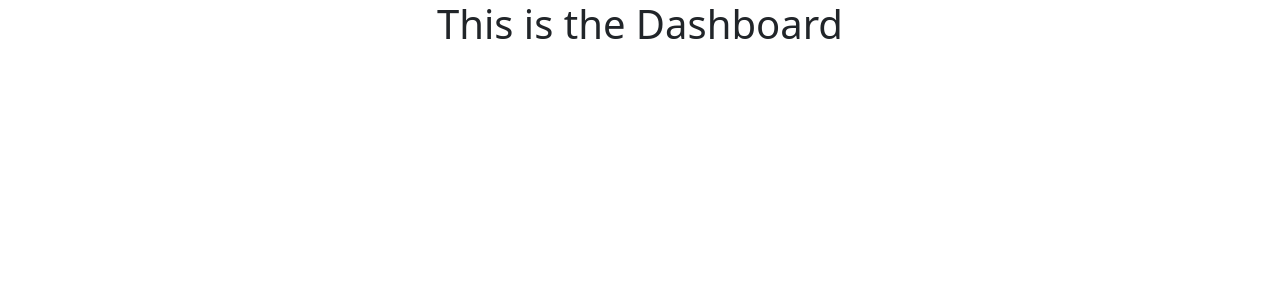
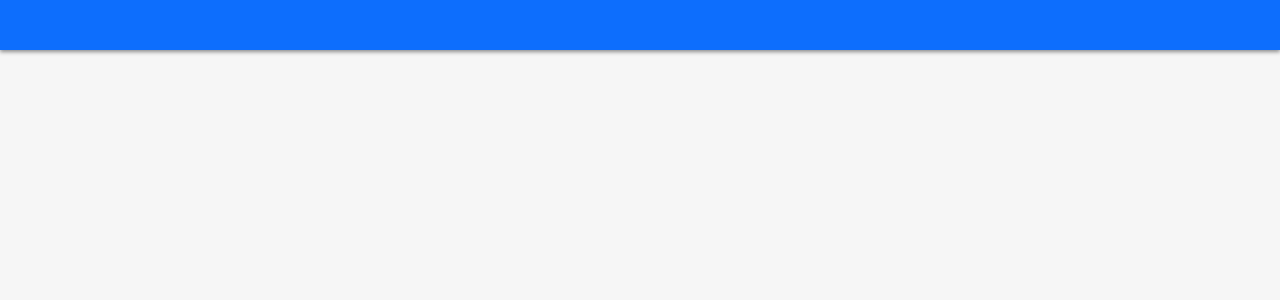
Before and after one commit to udaraJ08/nutriant-admin, a React (Create React App) app: page / in a window 1280 px wide. Shown: the top 300 px of the page. Built offline with nearby package versions, Linux system fonts and the light colour scheme.

Commit message:
navigation done

```diff
--- a/public/index.html
+++ b/public/index.html
@@ -26,7 +26,7 @@
     -->
     <title>React App</title>
   </head>
-  <body>
+  <body style="background-color: #f6f6f6">
     <noscript>You need to enable JavaScript to run this app.</noscript>
     <div id="root"></div>
     <!--
--- a/src/App.js
+++ b/src/App.js
@@ -3,10 +3,12 @@ import 'bootstrap/dist/css/bootstrap.min.css';
 import './App.css';
 import {Route, Routes} from "react-router-dom";
 import routes from "./routes";
+import TopNavigation from "./components/TopNavigation/TopNavigation";
 
 function App() {
     return (
         <div className="App">
+            <TopNavigation />
             <Routes>
                 {routes.map((e, index) => {
                     return <Route key={index} path={e.path} element={e.component}/>
--- /dev/null
+++ b/src/assets/navigation.css
@@ -0,0 +1,4 @@
+.navigation {
+    height: 50px;
+    box-shadow: 0 2px 4px #8d8d8d;
+}
--- a/src/components/TopNavigation/TopNavigation.js
+++ b/src/components/TopNavigation/TopNavigation.js
@@ -1,6 +1,8 @@
+import '../../assets/navigation.css'
+
 const TopNavigation = () => {
 
-    return <div></div>
+    return <div className='navigation bg-primary'></div>
 }
 
 export default TopNavigation
--- a/src/views/Dashboard/Dashboard.js
+++ b/src/views/Dashboard/Dashboard.js
@@ -2,7 +2,9 @@ import React from "react";
 
 const Dashboard = () => {
 
-    return <h1>This is the Dashboard</h1>
+    return <div>
+
+    </div>
 }
 
 export default Dashboard
```
